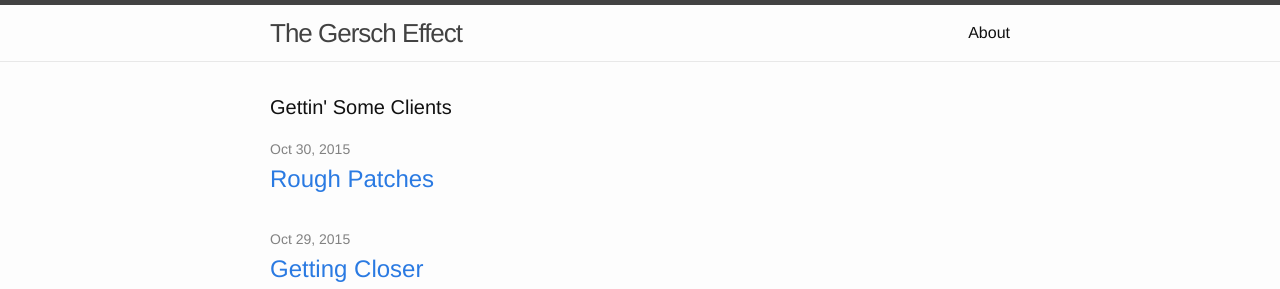
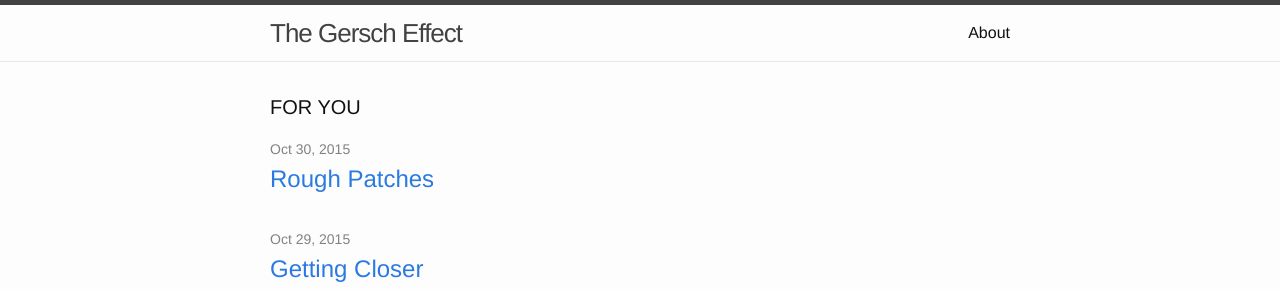
Before and after one commit to thegerscheffect/thegerscheffect.github.io, a Jekyll site: the page built from index.html, in a window 1280 px wide. Shown: the top 289 px of the page. Built offline with Jekyll 4.4.1, drawn with Linux system fonts in a browser that asks for light colours.

Commit message:
for you title

```diff
--- a/index.html
+++ b/index.html
@@ -4,7 +4,7 @@
 
 <div class="home">
 
-  <h1 class="page-heading">Gettin' Some Clients</h1>
+  <h1 class="page-heading">FOR YOU</h1>
 
   <ul class="post-list">
     {% for post in site.posts %}
```
